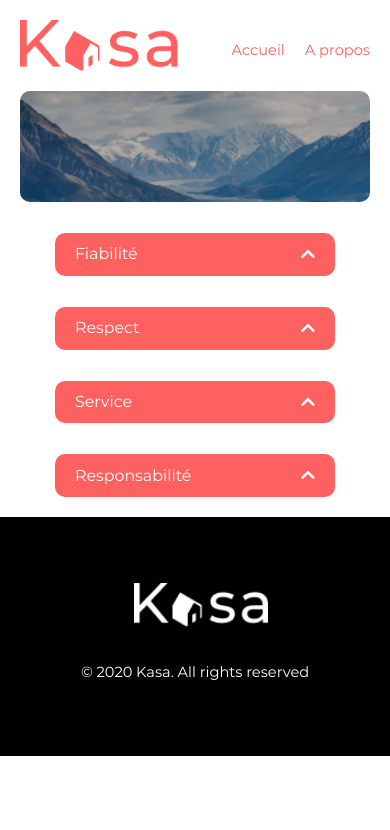
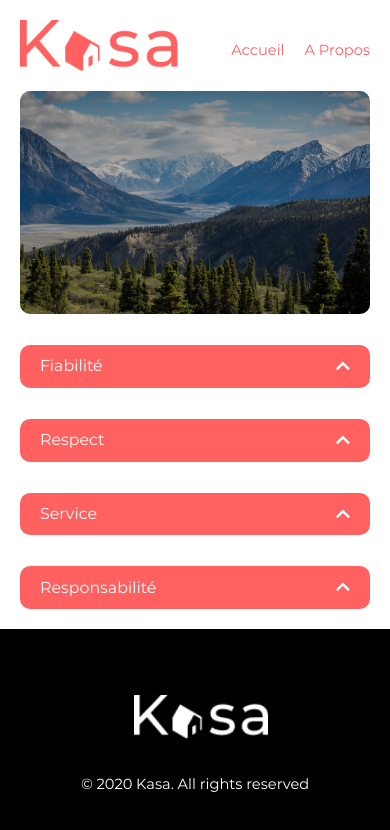
Before and after one commit to Roxanne2904/VietteRoxanne_11_23122020, a React (Create React App) app: page /about in a window 390 px wide. Shown: the top 830 px of the page. Built offline with nearby package versions, Linux system fonts and the light colour scheme.

Commit message:
fin du responsive

```diff
--- a/src/Components/Banner/index.jsx
+++ b/src/Components/Banner/index.jsx
@@ -1,23 +1,26 @@
 //styled
 import { StyledBanner } from '../../Styled/Components/Banner/index'
 import { StyledBannerImg } from '../../Styled/Components/Banner/index'
-import { StyleBlackLayer } from '../../Styled/Components/Banner/index'
+import { StyledBlackLayer } from '../../Styled/Components/Banner/index'
 import { StyledBannerTxt } from '../../Styled/Components/Banner/index'
 import { StyledBannertxt01 } from '../../Styled/Components/Banner/index'
 
 function Banner(props) {
   const { img } = props
   const isBanner = img.split('banner')[1]
-  return (
+  return isBanner !== '_about.png' ? (
     <StyledBanner>
       <StyledBannerImg src={img} alt="la bannière" />
-      <StyleBlackLayer></StyleBlackLayer>
-      {isBanner !== '_about.png' ? (
-        <StyledBannerTxt>
-          <StyledBannertxt01>Chez vous, </StyledBannertxt01>
-          <span>partout et ailleurs</span>
-        </StyledBannerTxt>
-      ) : null}
+      <StyledBlackLayer></StyledBlackLayer>
+      <StyledBannerTxt>
+        <StyledBannertxt01>Chez vous, </StyledBannertxt01>
+        <span>partout et ailleurs</span>
+      </StyledBannerTxt>
+    </StyledBanner>
+  ) : (
+    <StyledBanner about="true">
+      <StyledBannerImg about="true" src={img} alt="la bannière" />
+      <StyledBlackLayer about="true"></StyledBlackLayer>
     </StyledBanner>
   )
 }
--- a/src/Components/Carousel/index.jsx
+++ b/src/Components/Carousel/index.jsx
@@ -29,9 +29,9 @@ function Carousel(props) {
   const handleOnClickRight = () => {
     img < hostPictures.length - 1 ? updateImg(img + 1) : updateImg(0)
   }
-
+  //handleArrowKeydown
   useEffect(() => {
-    const handleWindowClick = (e) => {
+    const handleArrowKeyDown = (e) => {
       const { keyCode } = e
 
       if (keyCode === 39) {
@@ -44,9 +44,9 @@ function Carousel(props) {
       }
     }
 
-    window.addEventListener('keydown', handleWindowClick)
+    window.addEventListener('keydown', handleArrowKeyDown)
 
-    return () => window.removeEventListener('keydown', handleWindowClick)
+    return () => window.removeEventListener('keydown', handleArrowKeyDown)
   }, [img, hostPictures.length])
 
   return hostPictures.length !== 1 ? (
--- a/src/Components/Header/index.jsx
+++ b/src/Components/Header/index.jsx
@@ -18,7 +18,7 @@ function Header() {
             Accueil
           </StyledLi>
           <StyledLi to="/about" tabIndex="1">
-            A propos
+            A Propos
           </StyledLi>
         </StyledUl>
       </StyledNav>
--- a/src/Pages/Home/index.jsx
+++ b/src/Pages/Home/index.jsx
@@ -1,13 +1,13 @@
 //Context
-import { DatasContext } from '../../Utils/Context/index'
-import { useContext } from 'react'
+// import { DatasContext } from '../../Utils/Context/index'
+// import { useContext } from 'react'
 //Components
 import Cards from '../../Components/Cards'
 import Banner from '../../Components/Banner'
 
 function Home() {
-  const { datas } = useContext(DatasContext)
-  console.log(datas)
+  // const { datas } = useContext(DatasContext)
+  // console.log(datas)
 
   return (
     <main>
--- a/src/Styled/Components/Banner/index.jsx
+++ b/src/Styled/Components/Banner/index.jsx
@@ -7,22 +7,40 @@ import { breakpoints } from '../../../Utils/Breakpoints/index'
 export const StyledBanner = styled.figure`
   position: relative;
   margin-top: 63px;
-  min-height: 111px;
-  @media (min-width: ${breakpoints.xs}) and (max-width: ${breakpoints.m}) {
+  min-height: ${(props) => (props.about ? `inherit` : `111px`)};
+  max-height: ${(props) => (props.about ? `inherit` : `223px`)};
+  height: ${(props) => (props.about ? `223px` : `inherit`)};
+  @media (min-width: ${breakpoints.xs}) and (max-width: ${breakpoints.sm}) {
     margin-top: 20px;
   }
+  @media (min-width: ${breakpoints.xs_1}) and (max-width: ${breakpoints.sm}) {
+    min-height: ${(props) => (props.about ? `inherit` : `${px2vw(135, 400)}`)};
+  }
+  @media (min-width: ${breakpoints.sm_1}) and (max-width: ${breakpoints.l}) {
+    min-height: ${(props) => (props.about ? `inherit` : `${px2vw(140, 769)}`)};
+  }
 `
+
 export const StyledBannerImg = styled.img`
   border-radius: ${Radius.mainRadius};
   display: block;
   width: 100%;
-  min-height: 111px;
   object-fit: cover;
-  @media (min-width: ${breakpoints.xs}) and (max-width: ${breakpoints.l}) {
+  min-height: ${(props) => (props.about ? `inherit` : `111px`)};
+  max-height: ${(props) => (props.about ? `inherit` : `223px`)};
+  height: ${(props) => (props.about ? `223px` : `inherit`)};
+  @media (min-width: ${breakpoints.xs}) and (max-width: ${breakpoints.sm}) {
     border-radius: ${Radius.cardsRadius};
   }
+  @media (min-width: ${breakpoints.xs_1}) and (max-width: ${breakpoints.sm}) {
+    min-height: ${(props) => (props.about ? `inherit` : `${px2vw(135, 400)}`)};
+  }
+  @media (min-width: ${breakpoints.sm_1}) and (max-width: ${breakpoints.l}) {
+    min-height: ${(props) => (props.about ? `inherit` : `${px2vw(140, 769)}`)};
+  }
 `
-export const StyleBlackLayer = styled.span`
+
+export const StyledBlackLayer = styled.span`
   display: block;
   position: absolute;
   border-radius: ${Radius.mainRadius};
@@ -32,9 +50,8 @@ export const StyleBlackLayer = styled.span`
   right: 0;
   background-color: black;
   opacity: 0.3;
-  @media (min-width: ${breakpoints.xs}) and (max-width: ${breakpoints.l}) {
-    border-radius: ${Radius.cardsRadius};
-  }
+  @media (min-width: ${breakpoints.xs}) and (max-width: ${breakpoints.sm}) {
+    border-radius:${Radius.cardsRadius};
 `
 export const StyledBannerTxt = styled.figcaption`
   position: absolute;
@@ -43,22 +60,50 @@ export const StyledBannerTxt = styled.figcaption`
   font-size: 3rem;
   text-align: center;
   color: white;
-  @media (min-width: ${breakpoints.xs}) and (max-width: ${breakpoints.s}) {
+  @media (min-width: ${breakpoints.xs}) and (max-width: ${breakpoints.sm}) {
     font-size: ${px2vw(22, 320)};
     text-align: start;
-    margin-left: 16px;
+    margin-left: 19px;
     top: 28%;
   }
-  @media (min-width: ${breakpoints.s_1}) and (max-width: ${breakpoints.l}) {
-    font-size: ${px2vw(22, 481)};
+  @media (min-width: ${breakpoints.sm_1}) and (max-width: ${breakpoints.l}) {
+    font-size: ${px2vw(33, 769)};
     text-align: center;
     top: 40%;
   }
 `
 export const StyledBannertxt01 = styled.span`
-  @media (min-width: ${breakpoints.xs}) and (max-width: ${breakpoints.s}) {
+  @media (min-width: ${breakpoints.xs}) and (max-width: ${breakpoints.sm}) {
     display: block;
+    margin-bottom: 2px;
   }
 `
+//ABOUT BANNER
+// export const StyledBannerAbout = styled.figure`
+//   position: relative;
+//   margin-top: 63px;
+//   height: 223px;
+//   @media (min-width: ${breakpoints.xs}) and (max-width: ${breakpoints.sm}) {
+//     margin-top: 20px;
+//   }
+// `
+// export const StyledBannerImgAbout = styled.img`
+//   border-radius: ${Radius.mainRadius};
+//   display: block;
+//   width: 100%;
+//   height: 223px;
+//   object-fit: cover;
+// `
+// export const StyledBlackLayerAbout = styled.span`
+//   display: block;
+//   position: absolute;
+//   border-radius: ${Radius.mainRadius};
+//   top: 0;
+//   bottom: 0;
+//   left: 0;
+//   right: 0;
+//   background-color: black;
+//   opacity: 0.3;
+// `
 
 // background: linear-gradient(360deg, rgb(136, 54, 54), rgb(255, 97, 97));
--- a/src/Styled/Components/Carousel/index.jsx
+++ b/src/Styled/Components/Carousel/index.jsx
@@ -1,10 +1,6 @@
 import styled from 'styled-components'
-// import { Weight } from '../../../Utils/Styled/index'
-// import { Colors } from '../../../Utils/Styled/index'
-// import { Size } from '../../../Utils/Styled/index'
 import { Radius } from '../../../Utils/Styled/index'
 import { Margin } from '../../../Utils/Styled/index'
-// import { Link } from 'react-router-dom'
 //responsive
 import { breakpoints } from '../../../Utils/Breakpoints'
 import { px2vw } from '../../../Utils/px2vw'
--- a/src/Styled/Components/Footer/index.jsx
+++ b/src/Styled/Components/Footer/index.jsx
@@ -19,9 +19,13 @@ export const StyledRightstext = styled.p`
   margin-bottom: 29px;
   color: white;
   font-size: 1.5rem;
+
   @media (min-width: ${breakpoints.xs}) and (max-width: ${breakpoints.s}) {
     font-size: ${px2vw(12, 320)};
     margin-bottom: ${px2vw(62, 320)};
+  }
+  @media (min-width: ${breakpoints.s_1}) and (max-width: ${breakpoints.sm}) {
+    font-size: ${px2vw(15, 481)};
   }
 `
 export const StyledImgLogo = styled.img`
--- a/src/Styled/Components/Lists/index.jsx
+++ b/src/Styled/Components/Lists/index.jsx
@@ -5,12 +5,12 @@ import { Radius } from '../../../Utils/Styled/index'
 import { breakpoints } from '../../../Utils/Breakpoints'
 import { px2vw } from '../../../Utils/px2vw'
 
-//Host Page
 export const StyledList = styled.div`
-  width: 47%;
+  width: ${(props) => (props.about ? `80%` : `47%`)};
   @media (min-width: ${breakpoints.xs}) and (max-width: ${breakpoints.sm}) {
     width: 100%;
-    margin-bottom: ${px2vw(25, 320)};
+    margin-bottom: ${(props) =>
+      props.about ? `inherit` : `${px2vw(25, 320)}`};
   }
 `
 export const StyledListTitleContain = styled.div`
@@ -21,14 +21,19 @@ export const StyledListTitleContain = styled.div`
   border-radius: ${Radius.cardsRadius};
   color: white;
   align-items: center;
+  margin-top: ${(props) => (props.about ? `31px` : `inherit`)};
   @media (min-width: ${breakpoints.xs}) and (max-width: ${breakpoints.sm}) {
-    padding: ${px2vw(8, 320)} ${px2vw(15, 320)};
+    padding: ${(props) =>
+      props.about ? `13px 20px` : `${px2vw(8, 320)} ${px2vw(15, 320)}`};
   }
 `
 export const StyledListTitle = styled.h3`
   font-weight: 500;
-  @media (min-width: ${breakpoints.xs}) and (max-width: ${breakpoints.sm}) {
+  @media (min-width: ${breakpoints.xs}) and (max-width: ${breakpoints.s}) {
     font-size: ${px2vw(13, 320)};
+  }
+  @media (min-width: ${breakpoints.s_1}) and (max-width: ${breakpoints.sm}) {
+    font-size: ${px2vw(15, 481)};
   }
 `
 export const StyledListIcone = styled.span`
@@ -61,33 +66,32 @@ export const StyledListParagraphe = styled.p`
   padding: 20px;
   color: ${Colors.colorPrimary};
   background: ${Colors.colorBackG};
-  min-height: 249px;
+  min-height: ${(props) => (props.about ? `inherit` : `249px`)};
   border-radius: ${Radius.cardsRadius};
   @media (min-width: ${breakpoints.xs}) and (max-width: ${breakpoints.sm}) {
-    min-height: ${px2vw(143, 320)};
-    font-size: ${px2vw(12, 320)};
+    min-height: ${(props) => (props.about ? `inherit` : `${px2vw(143, 320)}`)};
+    font-size: ${(props) => (props.about ? `inherit` : `${px2vw(12, 320)}`)};
   }
 `
+//About page
+// export const StyledAboutList = styled.div`
+//   width: 80%;
+// `
 
-//About page
-export const StyledAboutList = styled.div`
-  width: 80%;
-`
+// export const StyledAboutListParagraphe = styled.p`
+//   padding: 20px;
+//   color: ${Colors.colorPrimary};
+//   background: ${Colors.colorBackG};
+//   border-radius: ${Radius.cardsRadius};
+// `
 
-export const StyledAboutListParagraphe = styled.p`
-  padding: 20px;
-  color: ${Colors.colorPrimary};
-  background: ${Colors.colorBackG};
-  border-radius: ${Radius.cardsRadius};
-`
-
-export const StyledAboutListTitleContain = styled.div`
-  display: flex;
-  justify-content: space-between;
-  padding: 13px 20px;
-  background: ${Colors.colorPrimary};
-  border-radius: ${Radius.cardsRadius};
-  color: white;
-  align-items: center;
-  margin-top: 31px;
-`
+// export const StyledAboutListTitleContain = styled.div`
+//   display: flex;
+//   justify-content: space-between;
+//   padding: 13px 20px;
+//   background: ${Colors.colorPrimary};
+//   border-radius: ${Radius.cardsRadius};
+//   color: white;
+//   align-items: center;
+//   margin-top: 31px;
+// `
--- a/src/Styled/Global/index.jsx
+++ b/src/Styled/Global/index.jsx
@@ -17,7 +17,7 @@ const GlobalStyled = createGlobalStyle`
       margin: 20px;
     }
     @media (min-width: ${breakpoints.s_1}) and (max-width: ${breakpoints.sm}) {
-      margin: 35px;
+      margin: 30px 50px;
     }
 
   }
--- a/src/Utils/Breakpoints/index.jsx
+++ b/src/Utils/Breakpoints/index.jsx
@@ -1,8 +1,10 @@
 export const breakpoints = {
   xs: '320px',
+  xs_1: '400px',
   s: '480px',
   s_1: '481px',
   sm: '768px',
+  sm_1: '769px',
   m: '950px',
   l: '1080px',
   xl: '1400px',
```
Also changed, not shown: src/Components/Lists/index.jsx (+6 -20 lines), src/Styled/Components/Cards/index.jsx (+16 -0 lines), public/banner.png, public/banner_about.png.
